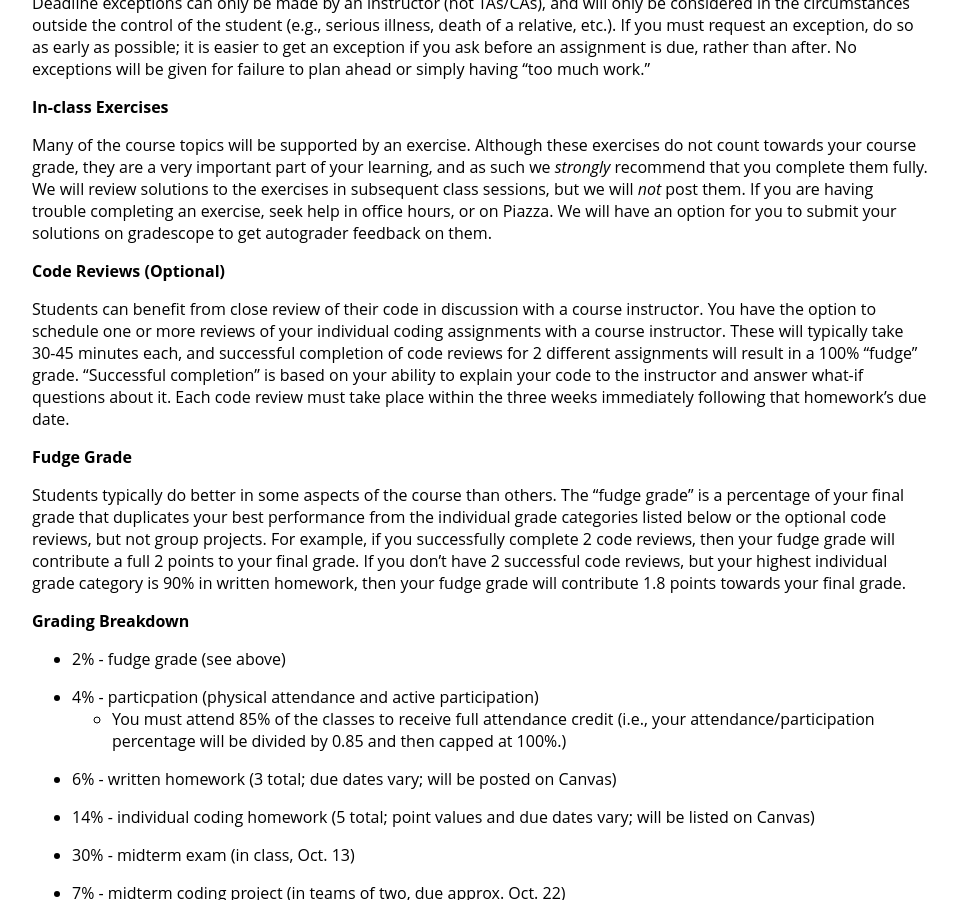
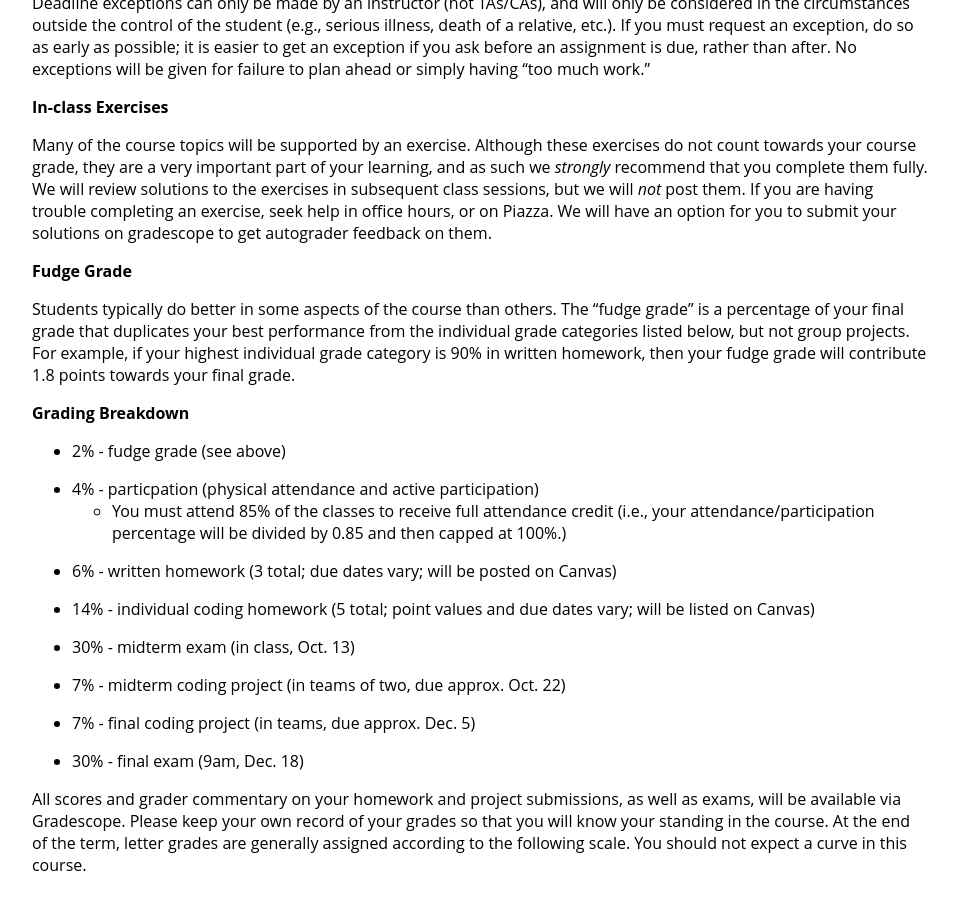
Before and after one commit to jhu-ip/cs220-sp26, a Jekyll site: the page built from syllabus.md, in a window 1280 px wide and 900 px high, scrolled down 5278 px. Shown: the whole window, without its empty margins (160-1118 px from the left). Built offline with Jekyll 4.4.1, drawn with Linux system fonts in a browser that asks for light colours.

Commit message:
removed code reviews from syllabus

```diff
--- a/syllabus.md
+++ b/syllabus.md
@@ -344,27 +344,11 @@ them. If you are having trouble completing an exercise, seek help in
 office hours, or on Piazza. We will have an option for you to submit
 your solutions on gradescope to get autograder feedback on them.
 
-**Code Reviews (Optional)**
-
-Students can benefit from close review of their code in discussion
-with a course instructor. You have the option to schedule one or more
-reviews of your individual coding assignments with a course
-instructor. These will typically take 30-45 minutes each, and
-successful completion of code reviews for 2 different assignments will
-result in a 100% "fudge" grade. "Successful completion" is based on
-your ability to explain your code to the instructor and answer what-if
-questions about it. Each code review must take place within the three
-weeks immediately following that homework's due date.
-
 **Fudge Grade**
 
 Students typically do better in some aspects of the course than
 others. The "fudge grade" is a percentage of your final grade that
-duplicates your best performance from the individual grade categories listed below
-or the optional code reviews, but not group projects. For example, if you
-successfully complete 2 code reviews, then your fudge grade will
-contribute a full 2 points to your final grade. If you don't have 2
-successful code reviews, but your highest individual grade category is
+duplicates your best performance from the individual grade categories listed below, but not group projects. For example, if your highest individual grade category is
 90% in written homework, then your fudge grade will contribute 1.8
 points towards your final grade.
 
```
